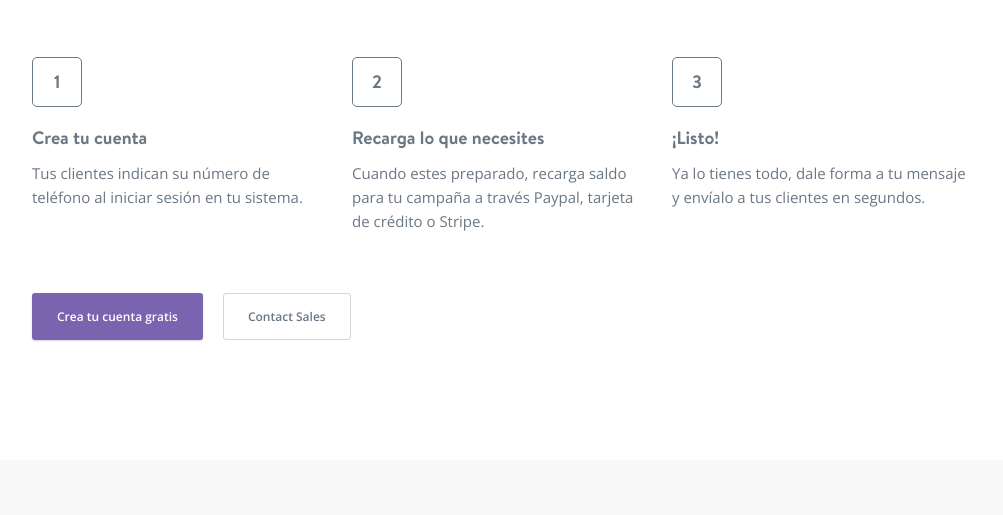
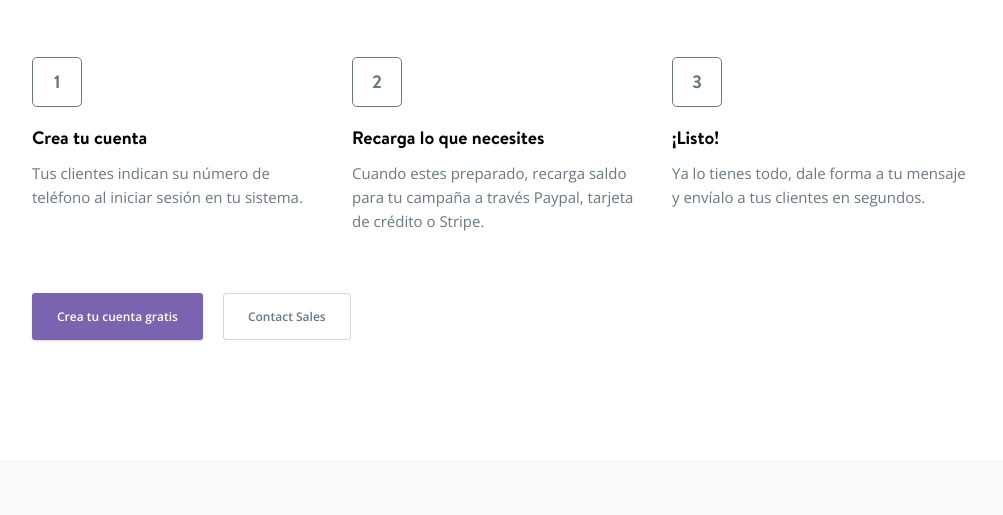
Before and after one commit to piensaenpixel/insta, a website: page pricing.html in a window 1280 px wide. Shown: the part 2091-2606 px from the top of the page, without its empty margins (138-1141 px from the left). Drawn offline with nearby package versions, Linux system fonts and the light colour scheme.

Commit message:
update branch

```diff
--- a/pricing.html
+++ b/pricing.html
@@ -306,17 +306,17 @@
       <ol class="List-steps u-flex Grid-container u-tSpace--15 u-bSpace--15">
         <li class="List-stepsItem Grid-column Grid-column--4">
           <p class="Step u-flex u-alignCenter u-justifyCenter u-bSpace--4 title4">1</p>
-          <h3 class="title4 txtdark2 u-bSpace--2">Crea tu cuenta</h3>
+          <h3 class="title4 u-bSpace--2">Crea tu cuenta</h3>
           <p class="p2 txtdark2">Tus clientes indican su número de teléfono al iniciar sesión en tu sistema.</p>
         </li>
         <li class="List-stepsItem Grid-column Grid-column--4">
           <p class="Step u-flex u-alignCenter u-justifyCenter u-bSpace--4 title4">2</p>
-          <h3 class="title4 txtdark2 u-bSpace--2">Recarga lo que necesites</h3>
+          <h3 class="title4 u-bSpace--2">Recarga lo que necesites</h3>
           <p class="p2 txtdark2">Cuando estes preparado, recarga saldo para tu campaña a través Paypal, tarjeta de crédito o Stripe.</p>
         </li>
         <li class="List-stepsItem Grid-column Grid-column--4">
           <p class="Step u-flex u-alignCenter u-justifyCenter u-bSpace--4 title4">3</p>
-          <h3 class="title4 txtdark2 u-bSpace--2">¡Listo!</h3>
+          <h3 class="title4 u-bSpace--2">¡Listo!</h3>
           <p class="p2 txtdark2">Ya lo tienes todo, dale forma a tu mensaje y envíalo a tus clientes en segundos.</p>
         </li>
       </ol>
```
